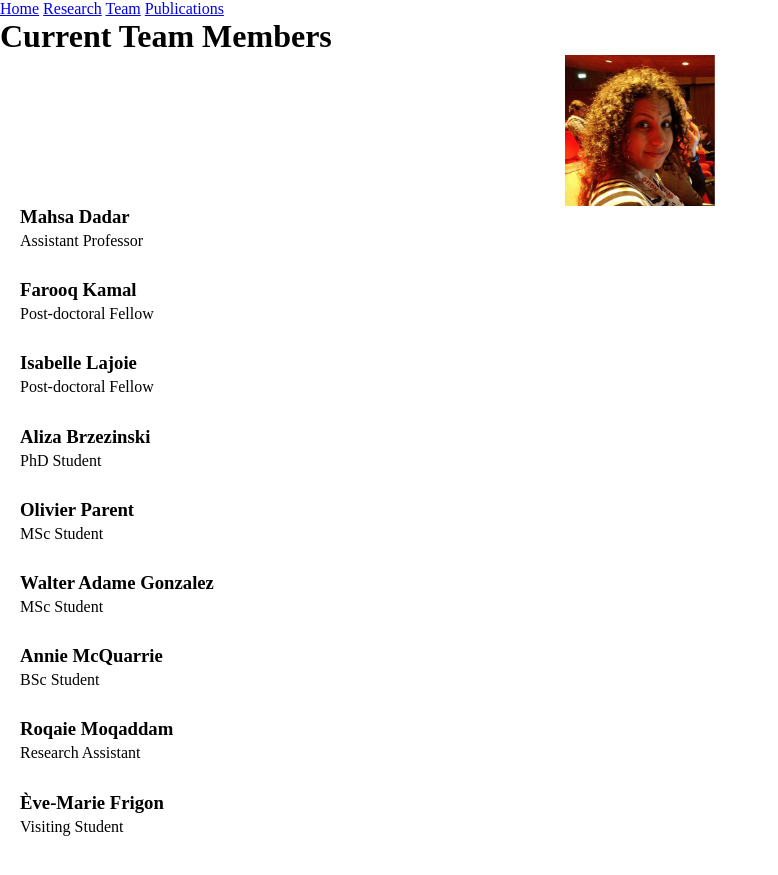
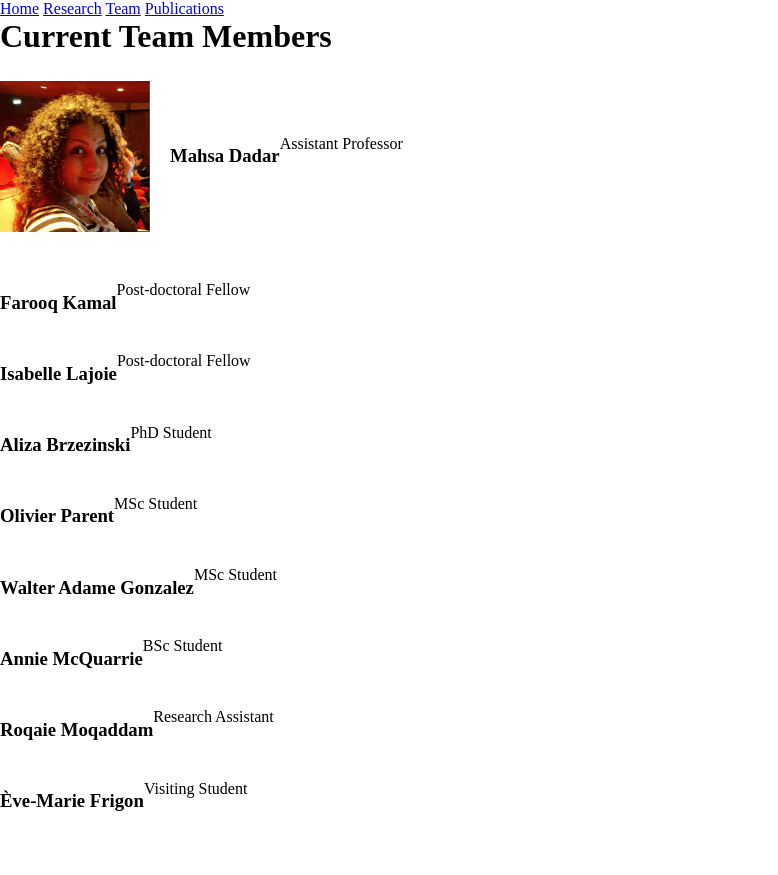
Before and after one commit to VANDAlab/VANDAlab.github.io, a Jekyll site: the page team.html, which Jekyll copies as it is, in a window 1280 px wide. Shown: the top 875 px of the page, without its empty margins (0-778 px from the left). Built offline with Jekyll 4.4.1, drawn with Linux system fonts in a browser that asks for light colours.

Commit message:
Update style.css

```diff
--- a/assets/css/style.css
+++ b/assets/css/style.css
@@ -68,12 +68,13 @@ img {
 
 /* Team member styles */
 .person {
-  margin: 0 20px; /* Adjust these values to increase or decrease the space between people */
+  display: flex; /* Use flexbox to align the content */
+  align-items: center; /* Vertically align items in the center */
+  margin-bottom: 20px; /* Add space below each person container */
 }
 
 .person img {
-  max-width: 150px; /* Adjust this value to set the maximum width of the image */
-  height: auto; /* Maintain aspect ratio */
-  display: block; /* Align the image properly */
-  margin: 0 auto; /* Center the image within the .person container */
+  max-width: 150px;
+  height: auto;
+  margin-right: 20px; /* Add space to the right of the image */
 }
```
